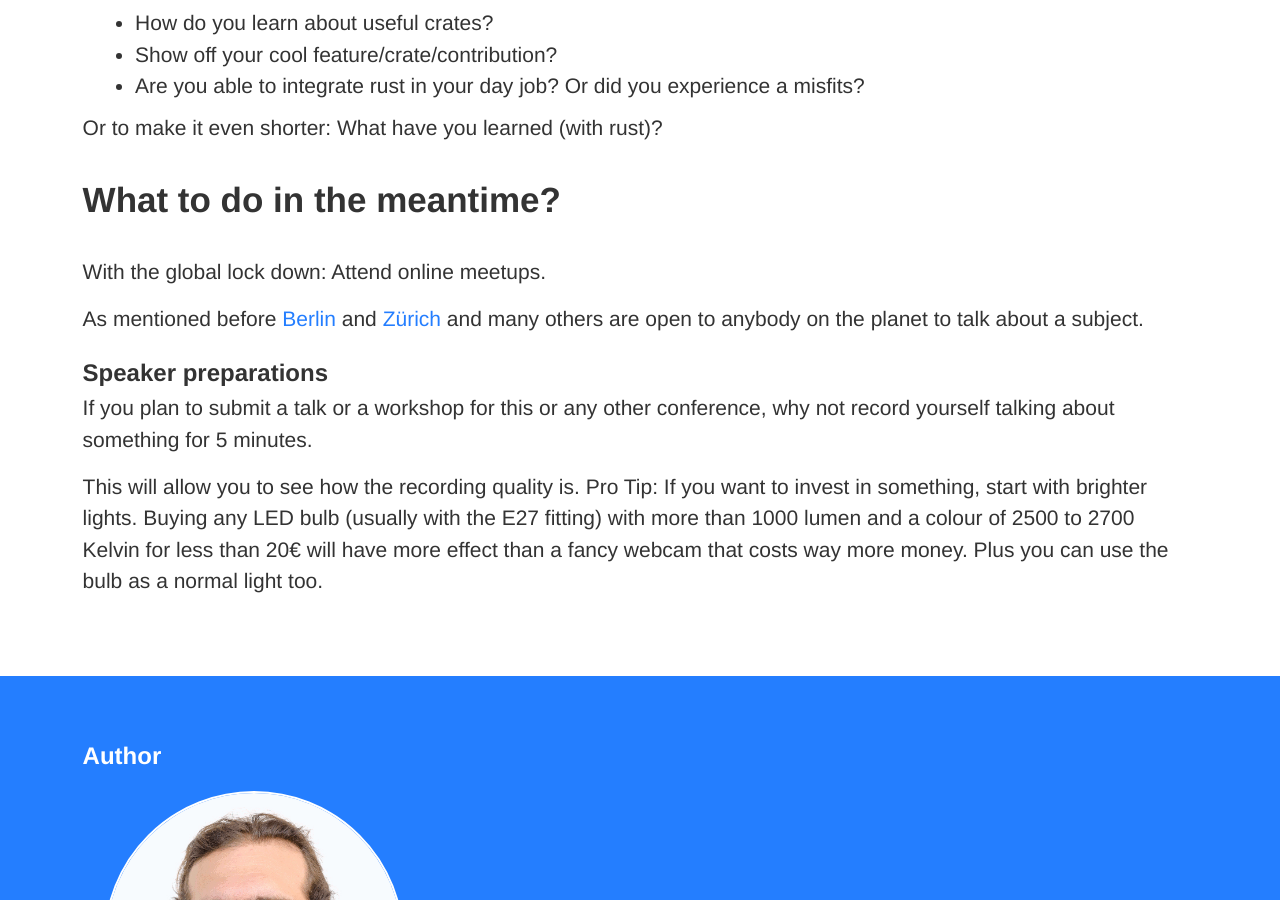
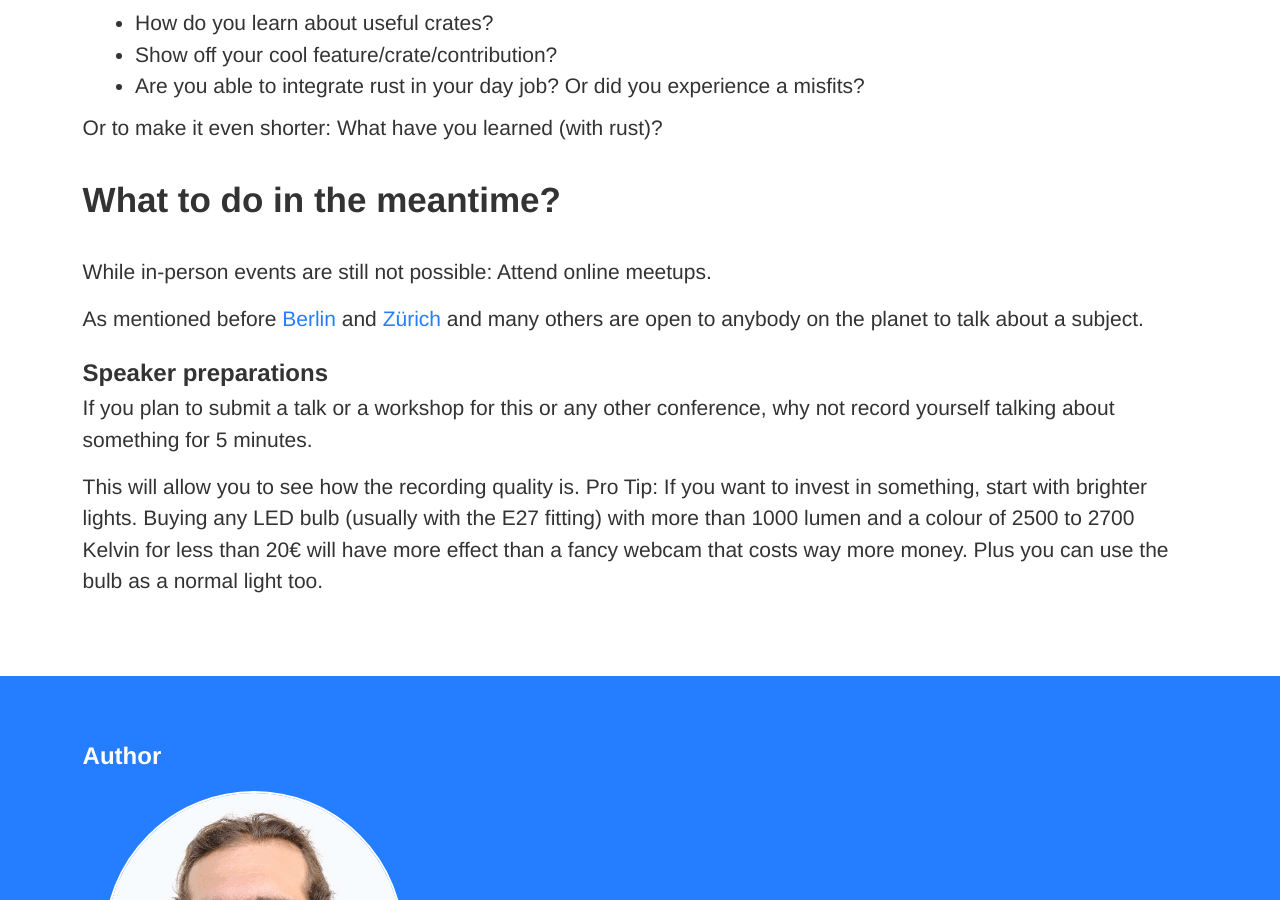
Before and after one commit to RustFestEU/blog.rustfest.eu, a Jekyll site: the page built from _posts/2020-06-06-announcing-rustfest-2020.md, in a window 1280 px wide and 900 px high, scrolled down 1475 px. Built offline with Jekyll 4.4.1, drawn with Linux system fonts in a browser that asks for light colours.

Commit message:
Update _posts/2020-06-06-announcing-rustfest-2020.md
Co-authored-by: Jan-Erik Rediger <janerik@fnordig.de>

```diff
--- a/_posts/2020-06-06-announcing-rustfest-2020.md
+++ b/_posts/2020-06-06-announcing-rustfest-2020.md
@@ -48,7 +48,7 @@ Or to make it even shorter: What have you learned (with rust)?
 
 ## What to do in the meantime?
 
-With the global lock down: Attend online meetups.
+While in-person events are still not possible: Attend online meetups.
 
 As mentioned before [Berlin](https://berline.rs/) and [Zürich](https://www.meetup.com/Rust-Zurich/) and many others are open to anybody on the planet to talk about a subject.
 
```
